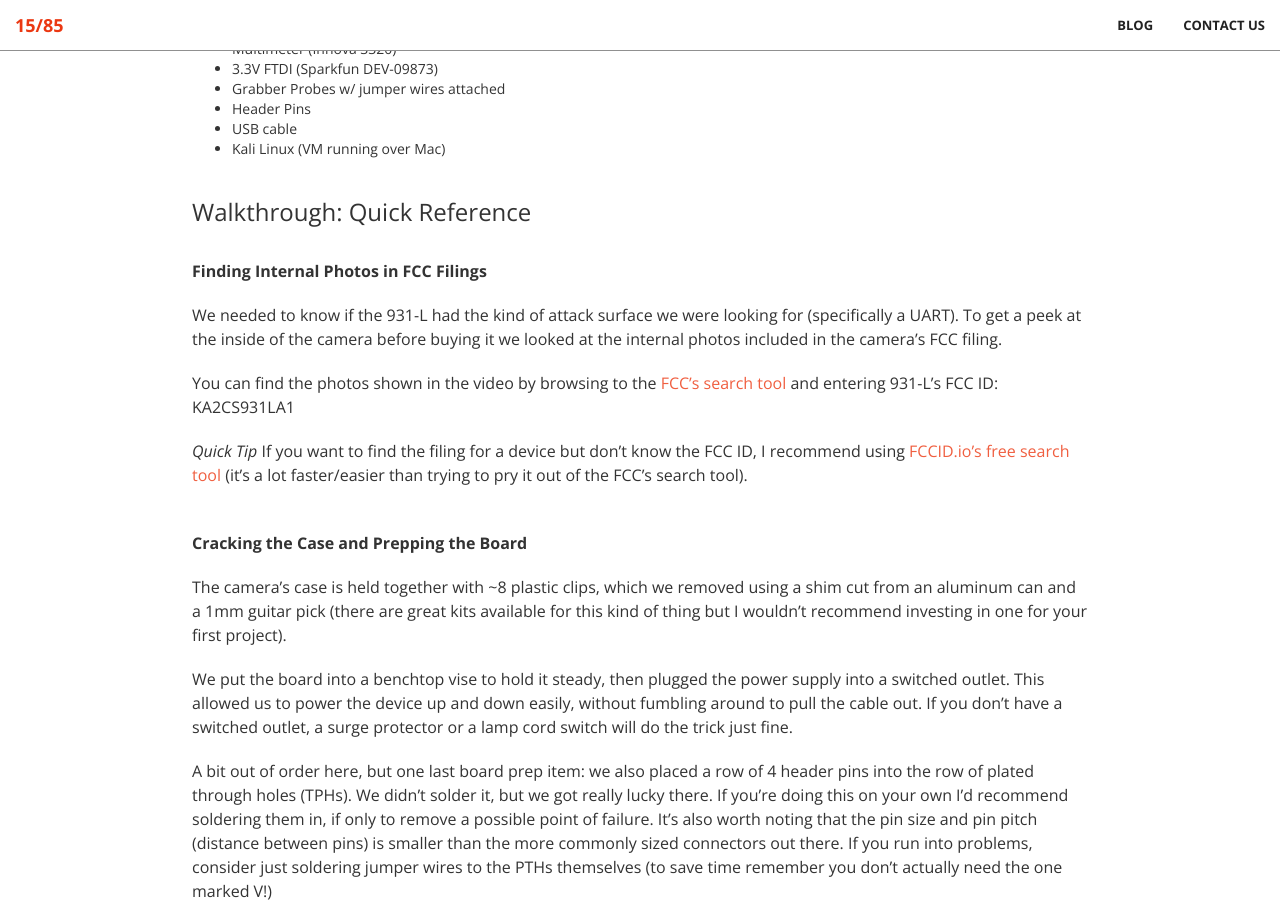
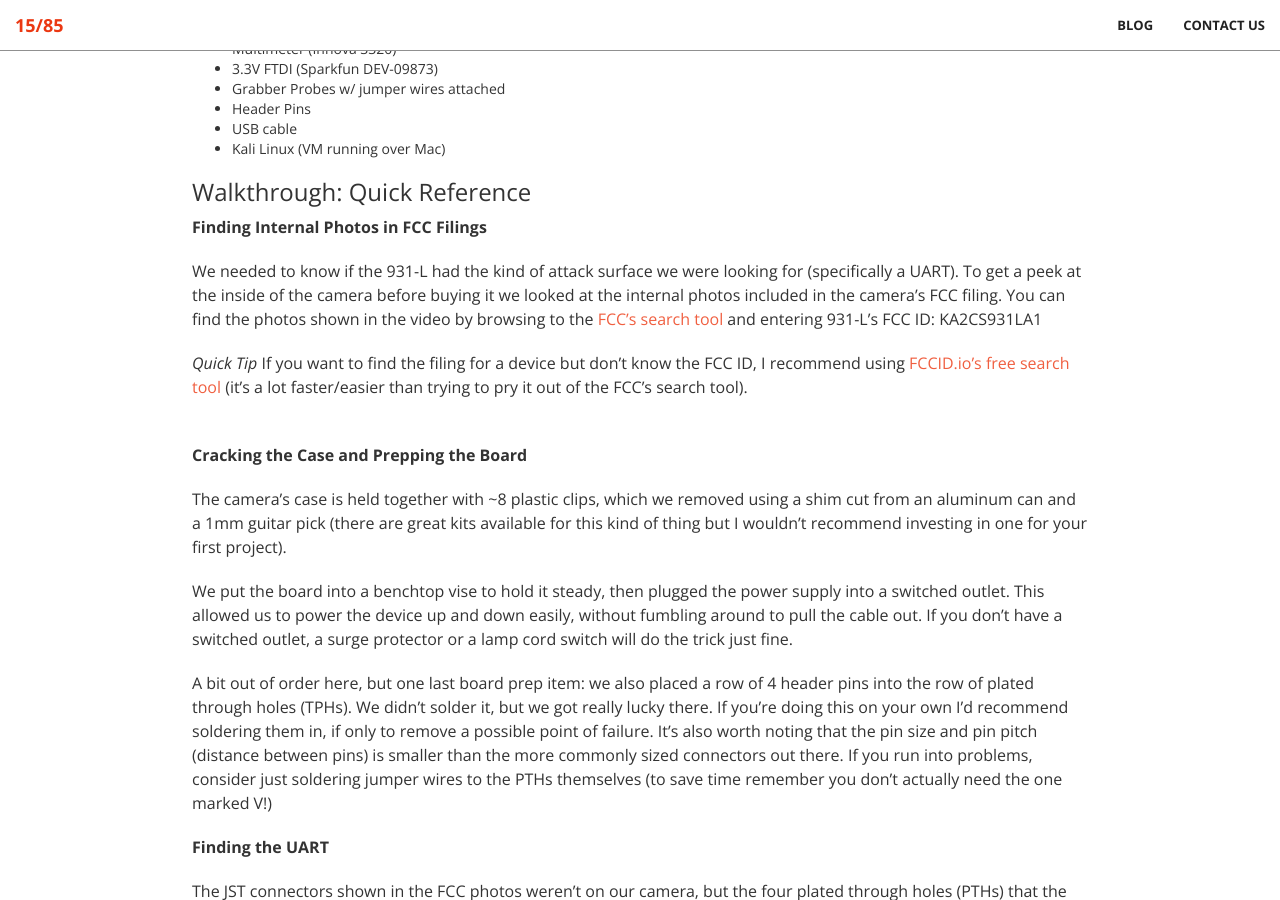
Before and after one commit to 1585sec/1585sec.github.io, a Jekyll site: the page built from _posts/2019-10-31-Hardware-Reversing-to-find-UART-and-shell.md, in a window 1280 px wide and 900 px high, scrolled down 794 px. Built offline with Jekyll 4.4.1, drawn with Linux system fonts in a browser that asks for light colours.

Commit message:
Update 2019-10-31-Hardware-Reversing-to-find-UART-and-shell.md

```diff
--- a/_posts/2019-10-31-Hardware-Reversing-to-find-UART-and-shell.md
+++ b/_posts/2019-10-31-Hardware-Reversing-to-find-UART-and-shell.md
@@ -23,15 +23,13 @@ Here's a breakdown of what we used in the video, roughly in the order it appeare
 * Header Pins
 * USB cable
 * Kali Linux (VM running over Mac)
-<br><br>
+
 
 ### Walkthrough: Quick Reference
-<br>
+
 **Finding Internal Photos in FCC Filings**
 
-We needed to know if the 931-L had the kind of attack surface we were looking for (specifically a UART). To get a peek at the inside of the camera before buying it we looked at the internal photos included in the camera's FCC filing.
-
-You can find the photos shown in the video by browsing to the [FCC's search tool](https://www.fcc.gov/oet/ea/fccid) and entering 931-L's FCC ID: KA2CS931LA1
+We needed to know if the 931-L had the kind of attack surface we were looking for (specifically a UART). To get a peek at the inside of the camera before buying it we looked at the internal photos included in the camera's FCC filing. You can find the photos shown in the video by browsing to the [FCC's search tool](https://www.fcc.gov/oet/ea/fccid) and entering 931-L's FCC ID: KA2CS931LA1
 
 _Quick Tip_ If you want to find the filing for a device but don't know the FCC ID, I recommend using [FCCID.io's free search tool](https://fccid.io/search.php) (it's a lot faster/easier than trying to pry it out of the FCC's search tool).
 
@@ -97,7 +95,7 @@ It seemed likely that the labels on those PTHs stood for Ground, Receive, Transm
 	</tbody>
 
 </table>
-
+<br>
 
 _Heads Up!_ This section talks about using a multimeter. If you've never used one or are just a bit rusty, there are loads of tutorials out there. SparkFun's [How to Use a Multimeter](https://learn.sparkfun.com/tutorials/how-to-use-a-multimeter/) is solid and includes walkthroughs of the continuity and voltage measurements we did in the video.
 
```
